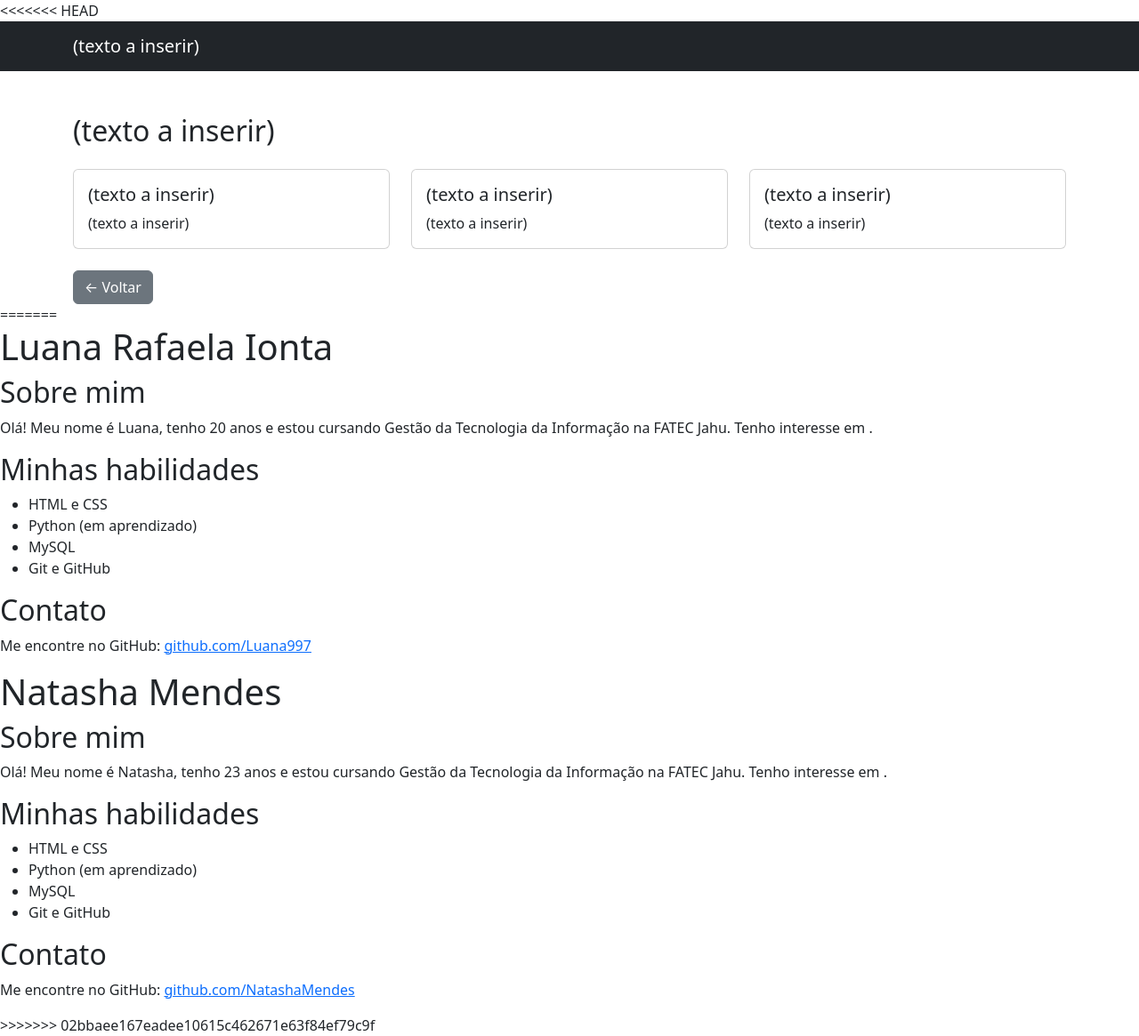
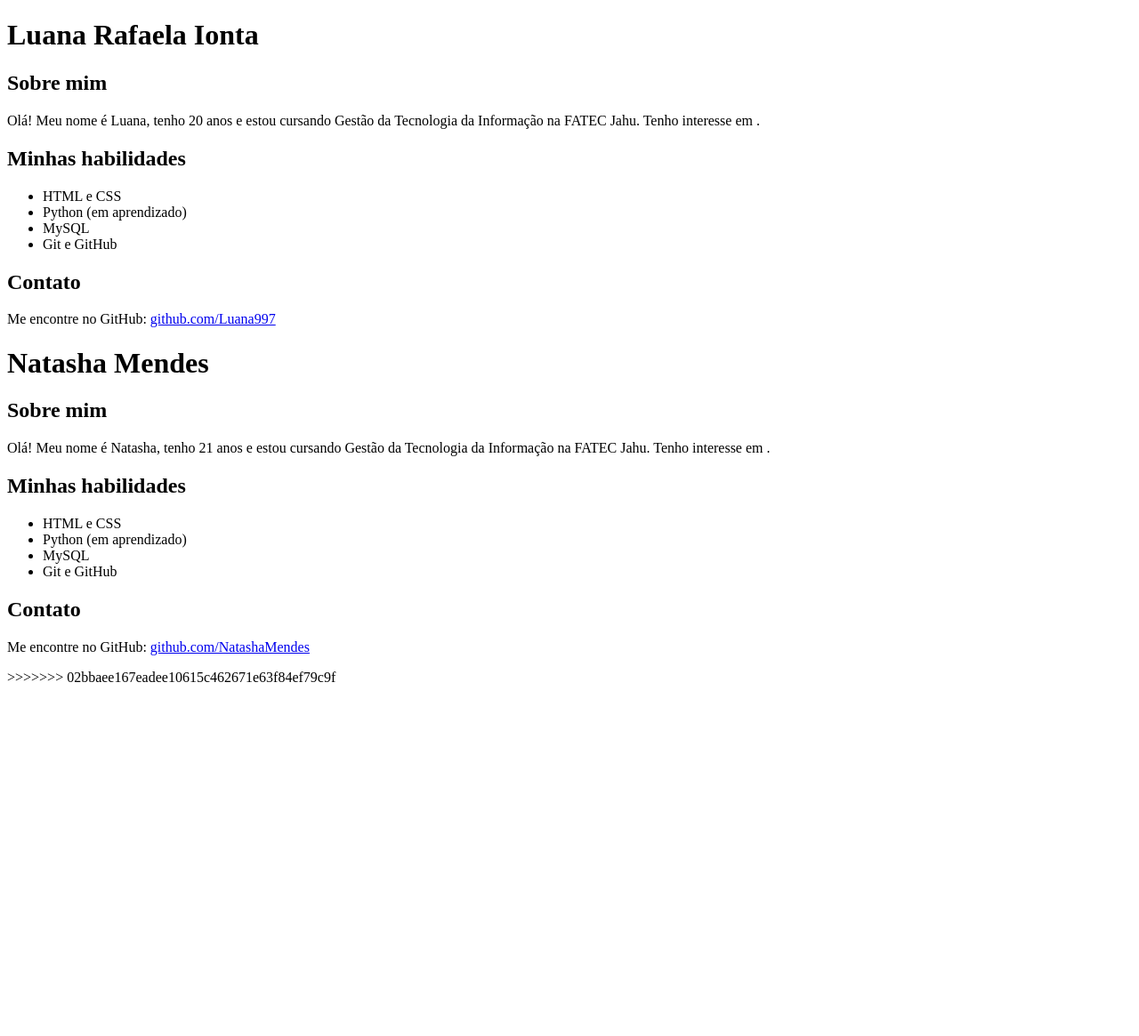
Before and after one commit to NatashaMendes/Trabalho-1, a Flask app: page /sobre_equipe in a window 1280 px wide. Shown: the whole page at 89% size. After the commit the page ends 767 px from the top, so only its background shows below. Run offline with Flask 3, Linux system fonts and the light colour scheme.

Commit message:
Com alguns erros

```diff
--- a/app.py
+++ b/app.py
@@ -1,5 +1,5 @@
 # Importa Flask e também a função render_template
-from flask import Flask, render_template
+from flask import Flask, render_template, request, redirect, url_for, flash, session
 
 app = Flask(__name__)
 
@@ -25,9 +25,6 @@ def listar_livros():
 def sobre_equipe():
     return render_template('sobre_equipe.html')
 
-@app.route('/sobre_equipe')
-def sobre_equipe():
-    return render_template('sobre_equipe')
 
 
 @app.route('/usuario/<nome>')
--- a/templates/sobre_equipe.html
+++ b/templates/sobre_equipe.html
@@ -3,76 +3,7 @@
 <head>
   <meta charset="UTF-8">
   <meta name="viewport" content="width=device-width, initial-scale=1.0">
-<<<<<<< HEAD
-  <title>Sobre a equipe envolvida</title>
-  <link href="https://cdn.jsdelivr.net/npm/bootstrap@5.3.0/dist/css/bootstrap.min.css"
-        rel="stylesheet">
-</head>
-<body>
 
-  <nav class="navbar navbar-expand-lg navbar-dark bg-dark">
-    <div class="container">
-      <a class="navbar-brand" href="/">(texto a inserir)</a>
-    </div>
-  </nav>
-
-  <div class="container mt-5">
-
-    <h2 class="mb-4">(texto a inserir)</h2>
-
-    <!-- row: uma linha do sistema de grid do Bootstrap -->
-    <div class="row">
-
-      <!-- col-md-4: em telas médias (md) ou maiores, cada card ocupa 4 colunas
-           (4 + 4 + 4 = 12 — três colunas iguais lado a lado)
-           Em telas pequenas (celular), cada card ocupa a linha inteira -->
-      <div class="col-md-4 mb-4">
-        <!-- card: componente Bootstrap para conteúdo agrupado -->
-        <div class="card h-100">
-          <!-- card-body: área interna do card com padding automático -->
-          <div class="card-body">
-            <!-- card-title: título do card em negrito -->
-            <h5 class="card-title">(texto a inserir)</h5>
-            <!-- card-text: texto descritivo do card -->
-            <p class="card-text">
-             (texto a inserir)
-            </p>
-          </div>
-        </div>
-      </div>
-
-      <div class="col-md-4 mb-4">
-        <div class="card h-100">
-          <div class="card-body">
-            <h5 class="card-title">(texto a inserir)</h5>
-            <p class="card-text">
-              (texto a inserir)
-            </p>
-          </div>
-        </div>
-      </div>
-
-      <div class="col-md-4 mb-4">
-        <div class="card h-100">
-          <div class="card-body">
-            <h5 class="card-title">(texto a inserir)</h5>
-            <p class="card-text">
-              (texto a inserir)
-            </p>
-          </div>
-        </div>
-      </div>
-
-    </div>
-    <!-- Fim da row -->
-
-    <a href="/" class="btn btn-secondary">← Voltar</a>
-
-  </div>
-
-  <script src="https://cdn.jsdelivr.net/npm/bootstrap@5.3.0/dist/js/bootstrap.bundle.min.js">
-  </script>
-=======
   <title>Sobre Nós</title>
 </head>
 <body>
@@ -117,7 +48,7 @@
   <!-- h2 = subtítulo: menor que h1, usado para organizar seções -->
 
   <p>
-    Olá! Meu nome é Natasha, tenho 23 anos e estou cursando Gestão da Tecnologia
+    Olá! Meu nome é Natasha, tenho 21 anos e estou cursando Gestão da Tecnologia
     da Informação na FATEC Jahu. Tenho interesse em .
   </p>
   <!-- p = parágrafo de texto: o navegador adiciona espaço antes e depois -->
```
Also changed, not shown: templates/Autor/autor.html (deleted, +0 -59 lines), templates/base.html (+86 -0 lines), templates/base_publica.html (+8 -5 lines), templates/index.html (+42 -118 lines), templates/Livro/livro.html (deleted).
